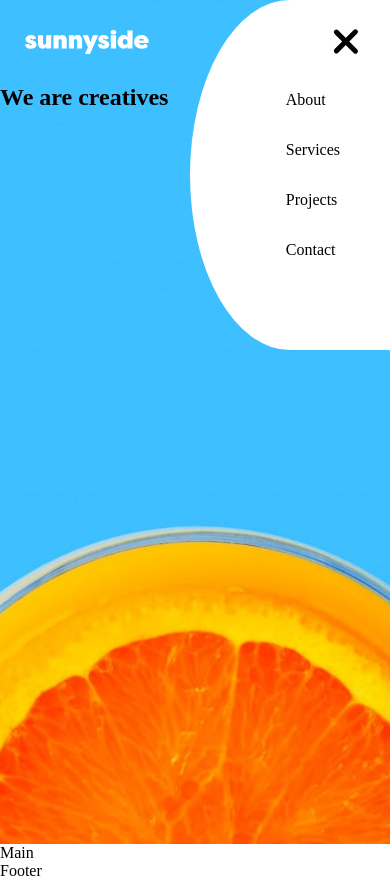
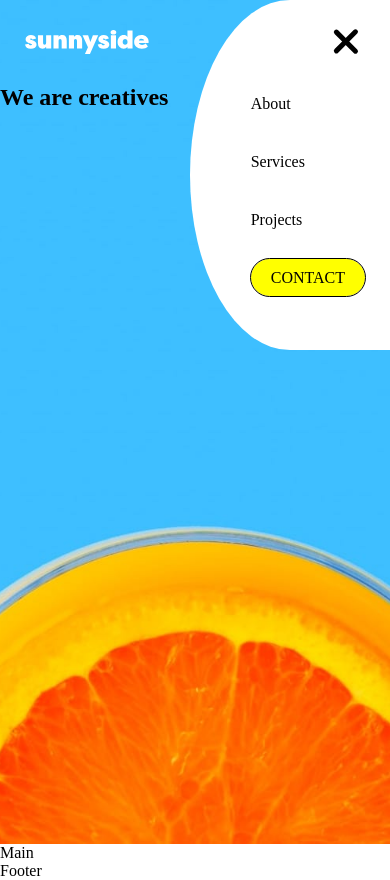
Before and after one commit to ingl3585/sunnyside-landing-page, a React (Create React App) app: page / in a window 390 px wide. Built offline with nearby package versions, Linux system fonts and the light colour scheme.

Commit message:
small updates to mobile nav

```diff
--- a/src/components/Header/Header.js
+++ b/src/components/Header/Header.js
@@ -24,17 +24,19 @@ const Header = () => {
 						<div className='menu-bar-3 bar'></div>
 					</div>
 					<ul className={`nav-list ${activeNav ? 'change' : ''}`}>
-						<li className='nav-item'>
+						<li>
 							<a href='#'>About</a>
 						</li>
-						<li className='nav-item'>
+						<li>
 							<a href='#'>Services</a>
 						</li>
-						<li className='nav-item'>
+						<li>
 							<a href='#'>Projects</a>
 						</li>
-						<li className='nav-item'>
-							<a href='#'>Contact</a>
+						<li>
+							<a className='contact-btn' href='#'>
+								Contact
+							</a>
 						</li>
 					</ul>
 				</div>
--- a/src/components/Header/header.css
+++ b/src/components/Header/header.css
@@ -32,10 +32,10 @@ nav {
 }
 
 .bar {
+    display: block;
     height: 5px;
     width: 90%;
     background-color: white;
-    display: block;
     border-radius: 5px;
     transition: 0.2s all ease-in-out;
 }
@@ -57,21 +57,30 @@ nav {
 }
 
 .nav-list {
+    display: none;
     position: absolute;
     top: 75px;
-    right: 50px;
+    right: 25px;
     transition: 0.2s all ease-in-out;
-    display: none;
 }
 
 .nav-list li {
     list-style: none;
-    padding: 16px 0;
+    padding: 20px 0;
 }
 
 .nav-list li a {
     color: black;
     text-decoration: none;
+}
+
+.contact-btn {
+    background-color: yellow;
+    padding: 10px 20px;
+    outline: 1px solid black;
+    border-radius: 40px;
+    text-transform: uppercase;
+    cursor: pointer;
 }
 
 .menu-bg {
@@ -80,17 +89,17 @@ nav {
     right: 30px;
     height: 0;
     width: 0;
+    border-radius: 50%;
     transition: 0.2s ease-in-out;
-    border-radius: 50%;
 }
 
 .change-bg {
     z-index: 1;
     position: absolute;
-    width: 200px;
-    height: 350px;
     top: 0;
     right: 0;
+    height: 350px;
+    width: 200px;
     background-color: white;
     border-radius: 50% 0 0 50%;
 }
```
